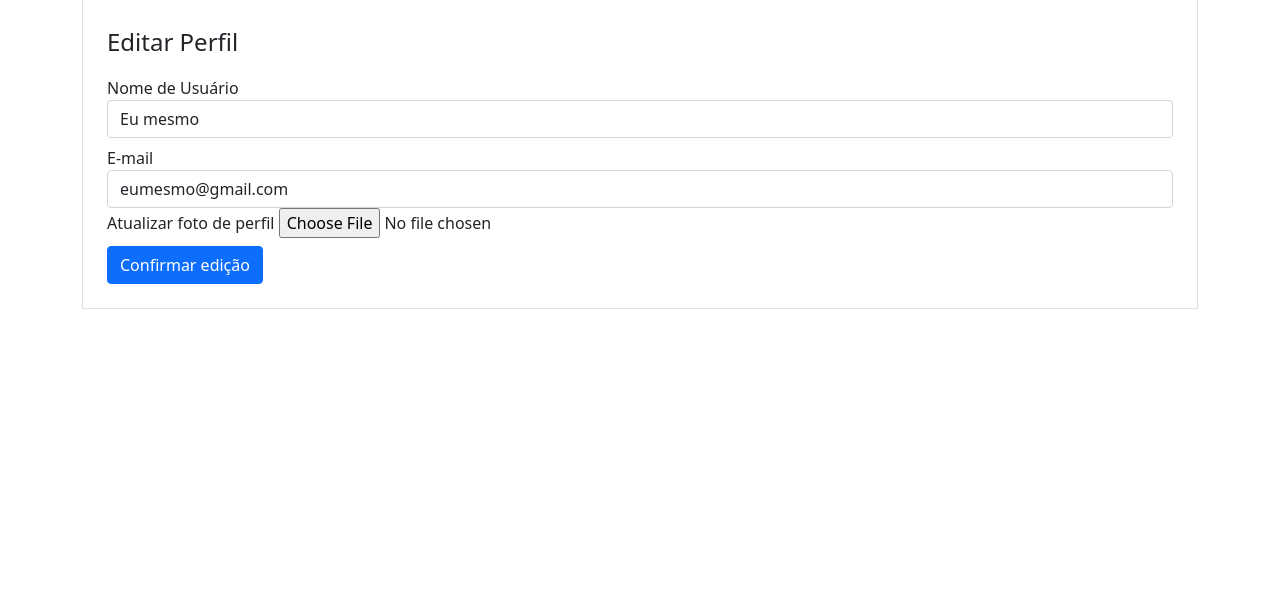
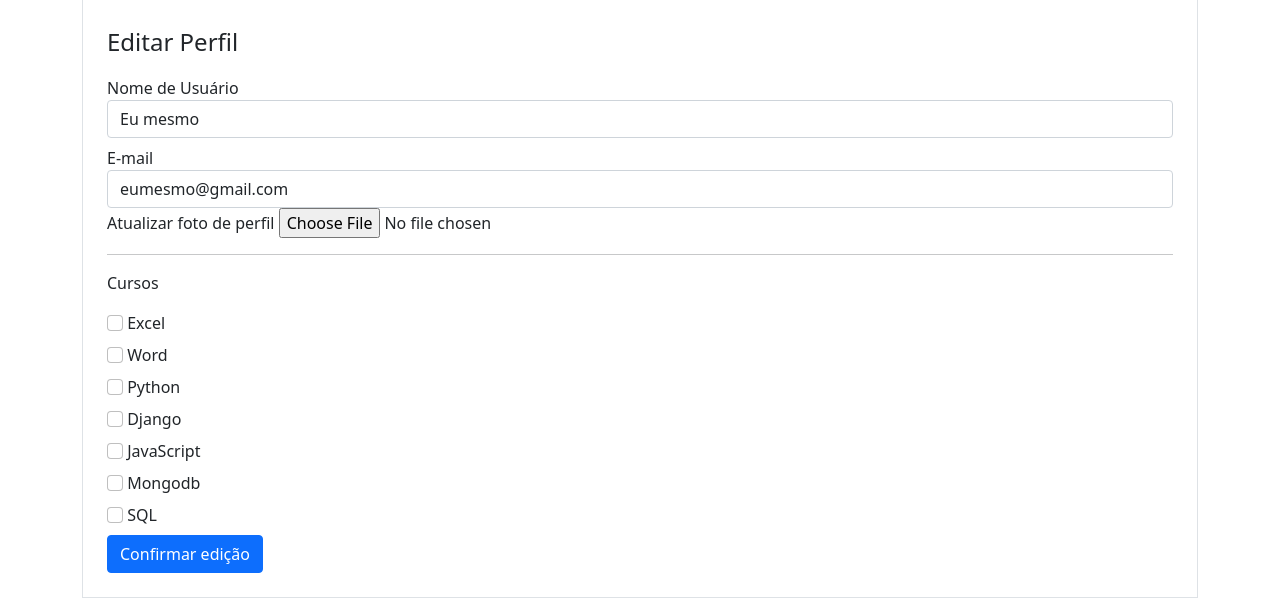
Before and after one commit to DanielCastilhoDIniz/site02_flask, a Flask app: page /perfil/editar in a window 1280 px wide. Shown: the part 333-931 px from the top of the page. Before the commit the page ends 642 px from the top, so only its background shows below. Run offline with Flask 3, Linux system fonts and the light colour scheme; a user stored in the database is signed in; some libraries are stand-ins or nearby versions.

Commit message:
campo de cursos

```diff
--- a/comunidadetecnologica/forms.py
+++ b/comunidadetecnologica/forms.py
@@ -1,9 +1,10 @@
 from flask_wtf import FlaskForm
-from flask_wtf.file import FileField,FileAllowed
+from flask_wtf.file import FileField, FileAllowed
 from wtforms import StringField, PasswordField, SubmitField, BooleanField
 from wtforms.validators import DataRequired, Length, Email, EqualTo, ValidationError
 from comunidadetecnologica.models import Usuario
 from flask_login import current_user
+
 
 class FormCriarConta(FlaskForm):
     username = StringField('Nome de Usuário', validators=[DataRequired()])
@@ -30,7 +31,17 @@ class FormLogin(FlaskForm):
 class FormEiditarPerfil(FlaskForm):
     username = StringField('Nome de Usuário', validators=[DataRequired()])
     email = StringField('E-mail', validators=[DataRequired(), Email()])
-    foto_perfil =FileField('Atualizar foto de perfil ', validators=[FileAllowed(['jpg','png','jpeg'])])
+    foto_perfil = FileField('Atualizar foto de perfil ', validators=[
+                            FileAllowed(['jpg', 'png', 'jpeg'])])
+    curso_excel = BooleanField('Excel')
+    curso_word = BooleanField('Word')
+    curso_python = BooleanField('Python')
+    curso_django= BooleanField('Django')
+    curso_javascript = BooleanField('JavaScript')
+    curso_mongodb = BooleanField('Mongodb')
+    curso_sql = BooleanField('SQL')
+
+
     button_submit_editarperfil = SubmitField('Confirmar edição')
 
     def validate_email(self, email):
--- a/comunidadetecnologica/templates/editarperfil.html
+++ b/comunidadetecnologica/templates/editarperfil.html
@@ -51,6 +51,17 @@
                                 {% endfor %}
                             {% endif %}
                         </div>
+                        <hr>
+                        <p>Cursos</p>
+                        {% for campo in form %}
+                            {% if 'curso_' in campo.name %}
+                                <div class="form-group mt-2">
+                                    {{ campo(class="form-check-input ") }}
+                                    {{ campo.label(class="form-check-label") }}
+                                </div>
+                            {% endif %}
+                        {% endfor %}
+
                     </fieldset>
                     {{ form.button_submit_editarperfil (class="btn btn-primary mt-2") }}
                 </form>
```
